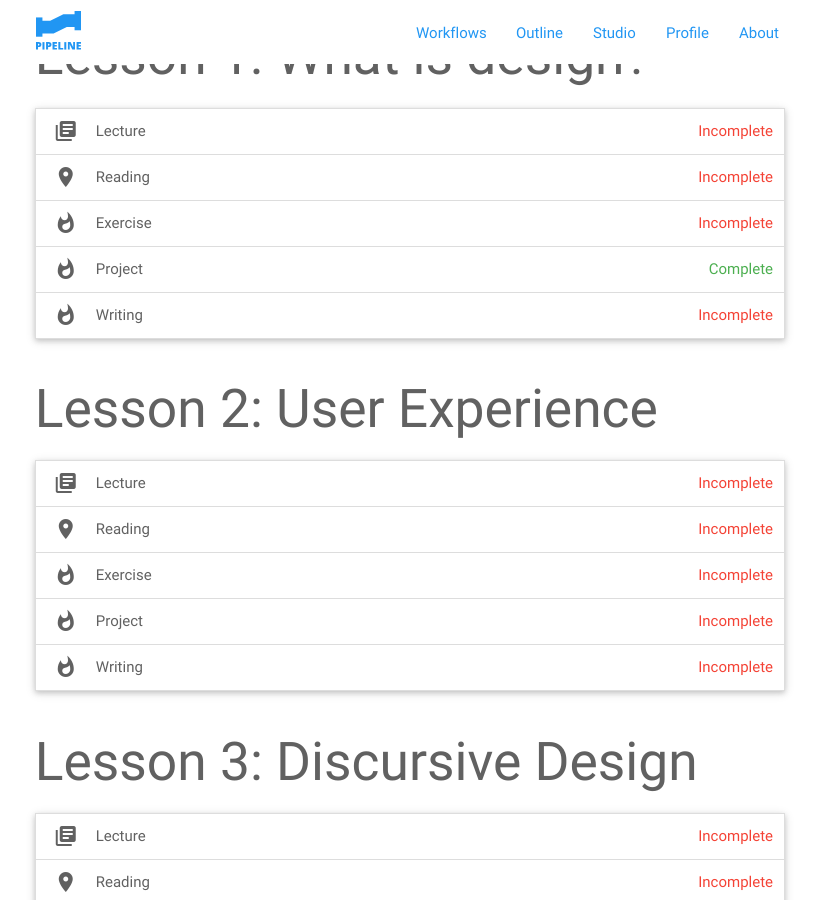
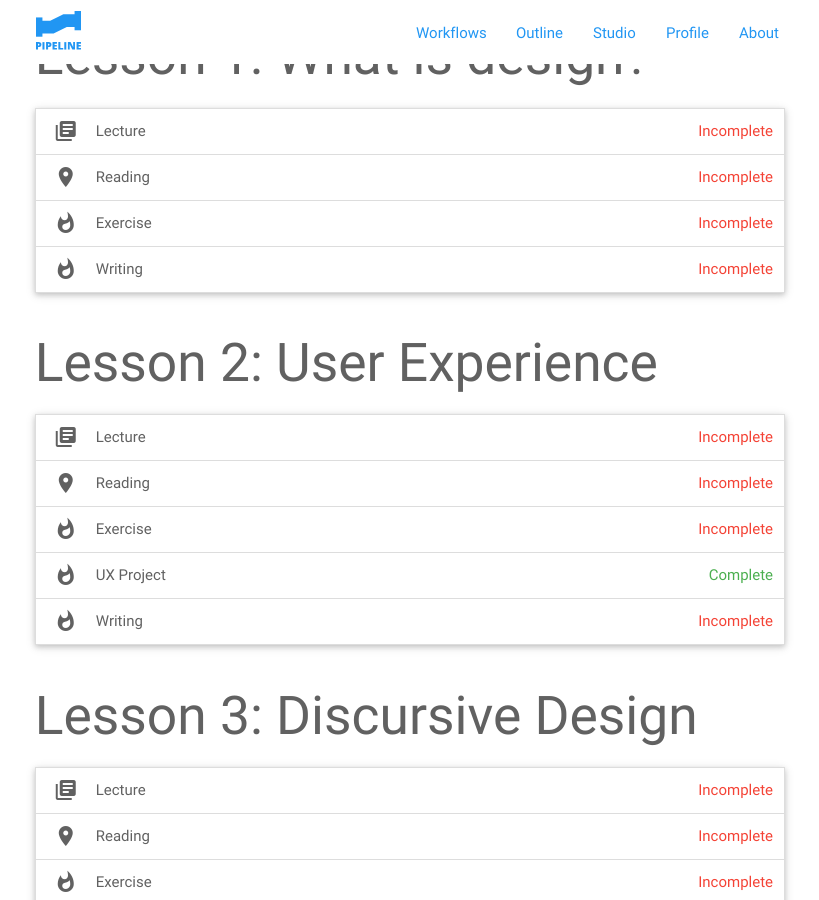
Before and after one commit to dmd-program/pipeline, a Jekyll site: the page built from outline.html, in a window 1280 px wide and 900 px high, scrolled down 237 px. Shown: the whole window, without its empty margins (230-1049 px from the left). Built offline with Jekyll 4.4.1, drawn with Linux system fonts in a browser that asks for light colours.

Commit message:
proj add

```diff
--- a/outline.html
+++ b/outline.html
@@ -53,12 +53,6 @@ title: Content Outline
     <li>
       <div class="collapsible-header"><i class="material-icons">whatshot</i>Exercise<span class="badge  red-text">Incomplete</span></div>
       <div class="collapsible-body"><p>Lorem ipsum dolor sit amet.</p></div>
-    </li>
-     <li>
-      <div class="collapsible-header"><i class="material-icons">whatshot</i>Project<span class="badge  green-text">Complete</span></div>
-      <div class="collapsible-body">
-        <a class="button btn_flat" href="https://dmd-program.gitbooks.io/dmd-course-materials/content/projects/ritual.html">Ritual Project</a>
-      </div>
     </li>
     <li>
       <div class="collapsible-header"><i class="material-icons">whatshot</i>Writing<span class="badge  red-text">Incomplete</span></div>
@@ -120,43 +114,9 @@ title: Content Outline
       <div class="collapsible-body"><p>Lorem ipsum dolor sit amet.</p></div>
     </li>
      <li>
-      <div class="collapsible-header"><i class="material-icons">whatshot</i>Project<span class="badge  red-text">Incomplete</span></div>
+      <div class="collapsible-header"><i class="material-icons">whatshot</i>UX Project<span class="badge  green-text">Complete</span></div>
       <div class="collapsible-body">
-
-        <div class="row">
-          <div class="col s12">
-            <ul class="tabs">
-              <li class="tab col s3"><a href="#Brief2">Brief</a></li>
-              <li class="tab col s3"><a href="#Steps2">Steps to completion</a></li>
-              <li class="tab col s3"><a href="#Deliverables2">Deliverables</a></li>
-            </ul>
-          </div>
-          <div id="Brief2" class="col s12">
-            <div class="divider"></div>
-            <div class="row">
-              <div class="col s12">
-                <p>Brief</p>
-                </div>
-              </div>
-            </div>
-
-          <div id="Steps2" class="col s12">
-            <h2 class="center">Steps to completion</h2>
-            <div class="divider"></div>
-            <div class="row">
-              <div class="col s12">
-                <ol>
-                  <li>Step</li>
-                  <li>Step</li>
-                </ol>
-              </div>
-            </div>
-
-          </div>
-          <div id="Deliverables2" class="col s12">
-            <p>Deliverables</p>
-          </div>
-        </div>
+        <a class="waves-effect black white-text btn-flat" href="https://dmd-program.gitbooks.io/dmd-course-materials/content/projects/ritual.html">Ritual Project</a>
 
       </div>
     </li>
```
